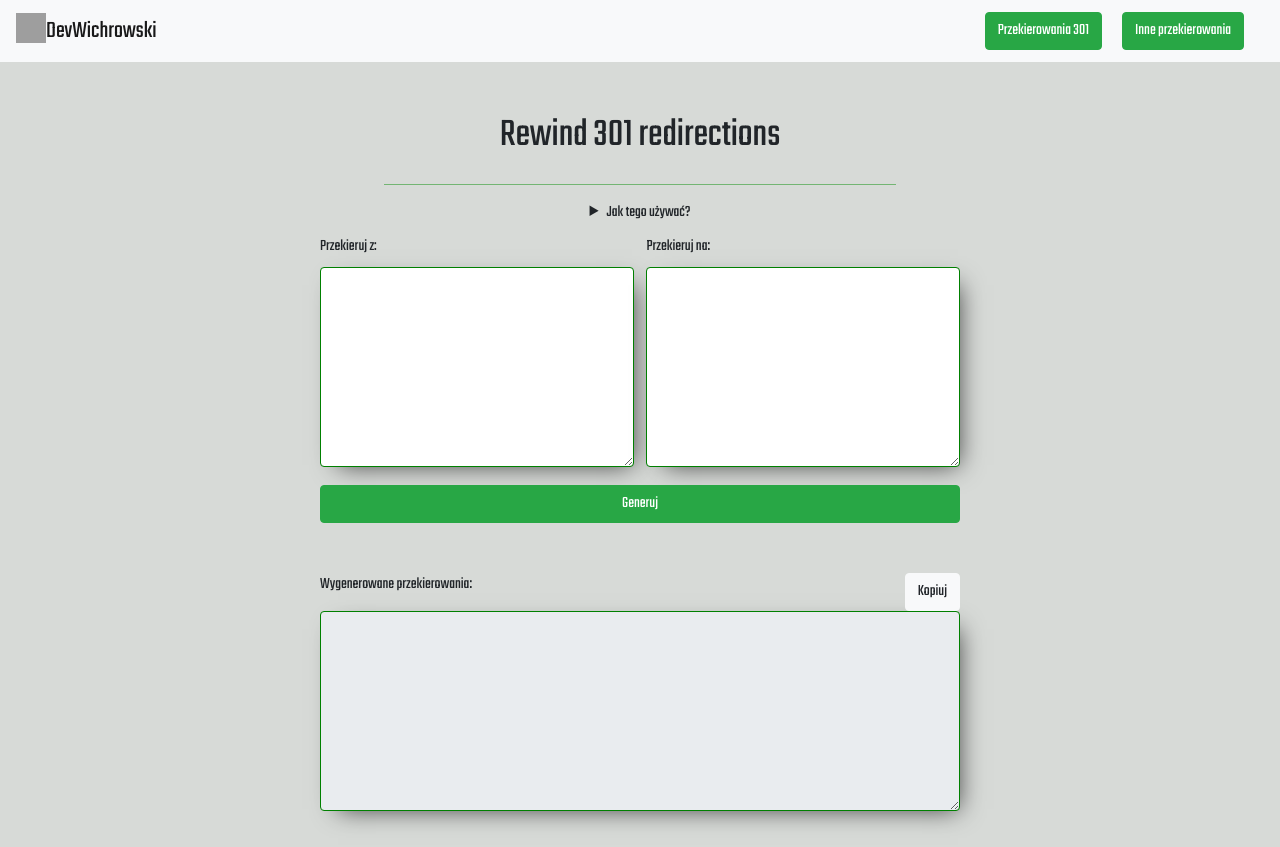
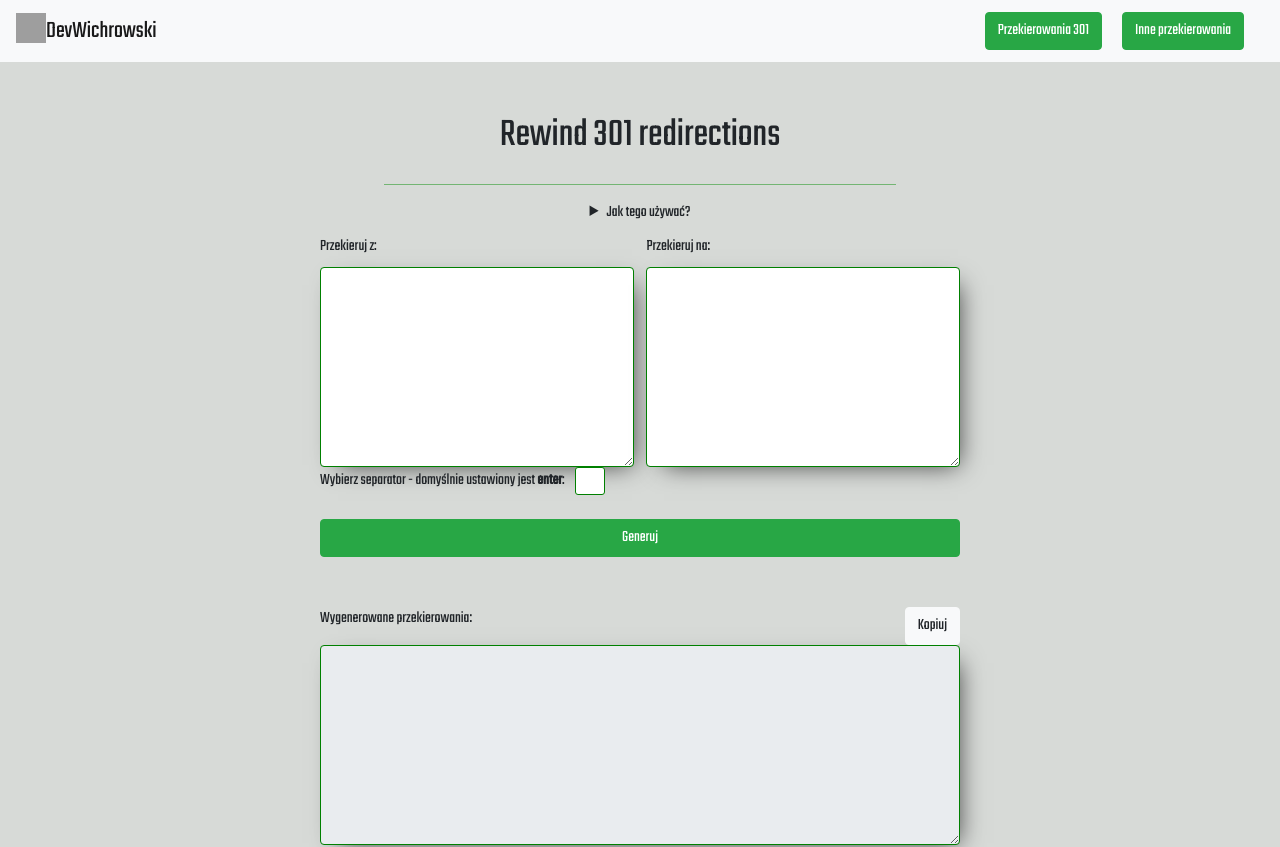
Before and after one commit to DevWichrowski/react-redirections, a React (Create React App) app: page / in a window 1280 px wide. Shown: the top 847 px of the page. Built offline with nearby package versions, Linux system fonts and the light colour scheme; grey boxes are pictures that could not be loaded.

Commit message:
Added custom separator

```diff
--- a/src/components/main/Main.css
+++ b/src/components/main/Main.css
@@ -102,4 +102,20 @@ summary {
   border: 1px solid red;
   border-radius: 3px;
 }
+
+.label-separator {
+  margin-right: 10px !important;
+}
+
+.chosen-separator {
+  text-align: center;
+  width: 30px;
+  border-radius: 3px;
+  border: 1px green solid;
+}
+
+.separator-container {
+  position: relative;
+  top: 2.5vw;
+}
 /*# sourceMappingURL=Main.css.map */
--- a/src/components/main/Main.js
+++ b/src/components/main/Main.js
@@ -11,7 +11,8 @@ class Main extends Component {
 			result: '',
 			copySuccess: '',
 			errorLeft: false,
-			errorRight: false
+			errorRight: false,
+			separator: '\n'
 		};
 	}
 
@@ -23,8 +24,13 @@ class Main extends Component {
 		this.setState({ urlsTo: this.parseStringToArray(event.target.value) });
 	};
 
+	setSeparator = (event) => {
+		this.setState({ separator: event.target.value });
+		console.log(this.state.separator);
+	};
+
 	parseStringToArray = (urlString) => {
-		return urlString.split('\n');
+		return urlString.split(this.state.separator);
 	};
 
 	redirectUrls = (urlsFrom, urlsTo) => {
@@ -32,8 +38,8 @@ class Main extends Component {
 
 		urlsFrom.map((item, index) => {
 			result += `RewriteRule ^${item}$ ^${urlsTo[index]}$ [R=301,L]\n`;
+			return true;
 		});
-
 		return result;
 	};
 
@@ -116,14 +122,24 @@ class Main extends Component {
 						/>
 					</div>
 				</div>
-				<button id="result-textarea" className="center-item btn btn-success" onClick={this.generateUrl}>
-					Generuj
-				</button>
+
 				<div>
+					<div className="separator-container">
+						<label htmlFor="separator" className="label-separator">
+							Wybierz separator - domyślnie ustawiony jest <strong>enter</strong>:
+						</label>
+						<input id="separator" className="chosen-separator" onChange={this.setSeparator} />
+					</div>
+					<button id="result-textarea" className="center-item btn btn-success" onClick={this.generateUrl}>
+						Generuj
+					</button>
+				</div>
+				<div className="button-container">
 					<label htmlFor="result-textarea">Wygenerowane przekierowania:</label>
 					<button type="button" className="btn btn-light push-right" onClick={this.copyToClipboard}>
 						Kopiuj
 					</button>
+
 					<p className="push-right">{this.state.copySuccess}</p>
 					<textarea
 						ref={(textarea) => (this.textArea = textarea)}
--- a/src/components/main/Main.scss
+++ b/src/components/main/Main.scss
@@ -62,7 +62,6 @@ summary {
 .textarea-container {
   width: 49%;
   height: 200px;
-  // margin: 30px;
 
   textarea {
     width: 100%;
@@ -93,3 +92,19 @@ summary {
   border: 1px solid rgb(255, 0, 0);
   border-radius: 3px;
 }
+
+.label-separator {
+  margin-right: 10px!important;
+}
+
+.chosen-separator {
+  text-align: center;
+  width: 30px;
+  border-radius: 3px;
+  border: 1px green solid;
+}
+
+.separator-container{
+  position: relative;
+  top: 2.5vw;
+}
```
Also changed, not shown: 1 other file (tests, documents, lock files or other folders).
